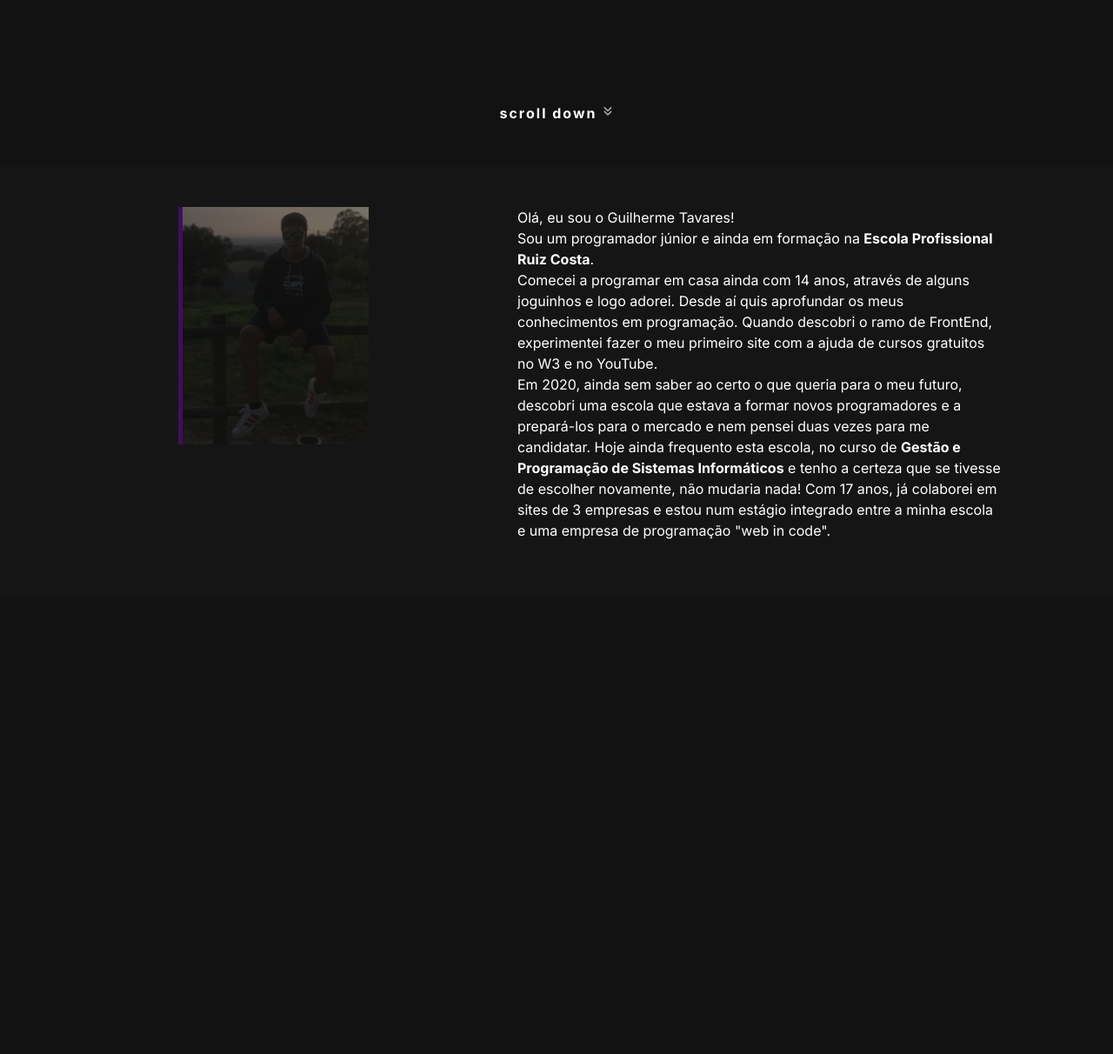
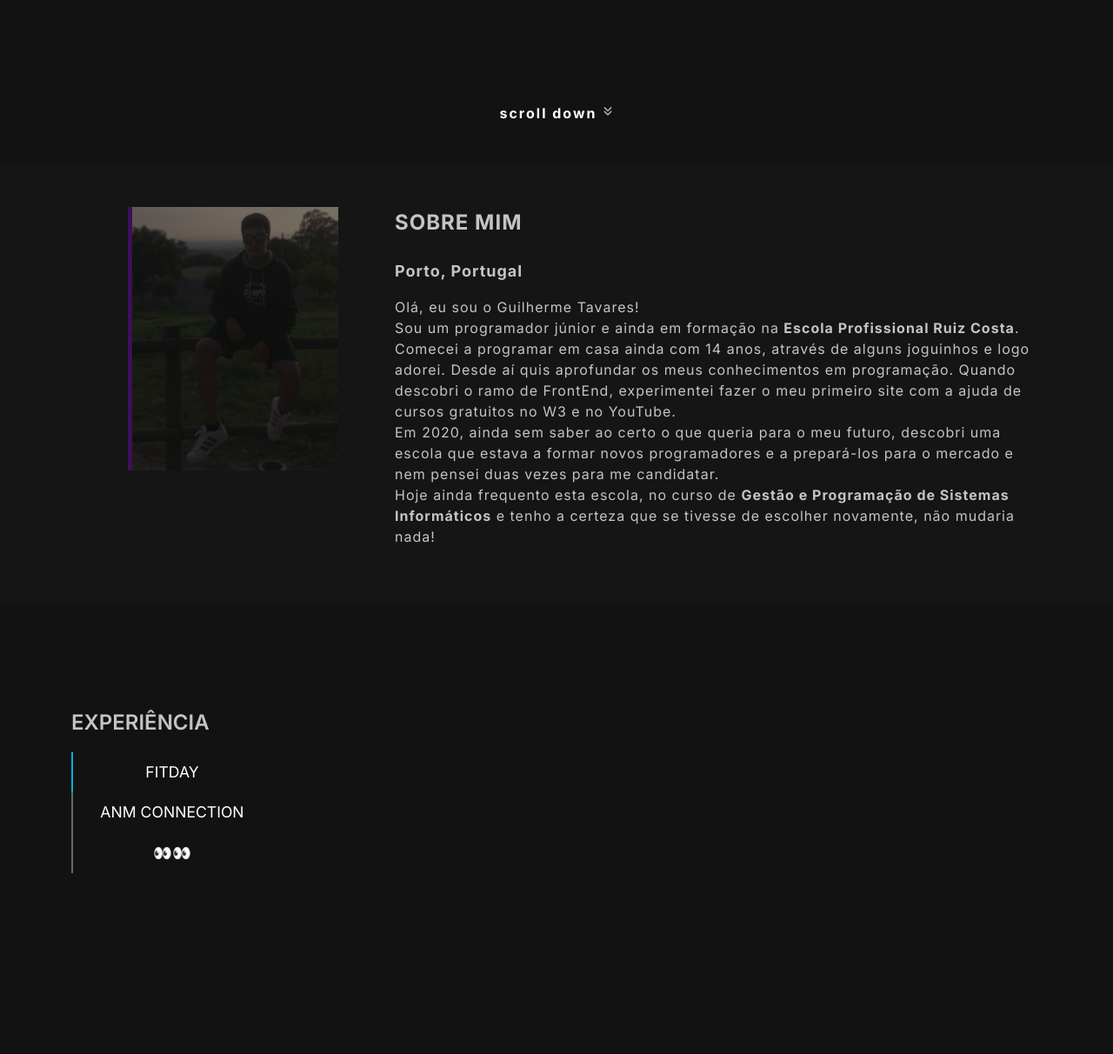
Before and after one commit to gatavares/gatavares.github.io, a PHP site: page / in a window 1280 px wide. Shown: the part 444-1656 px from the top of the page at 87% size. Before the commit the page ends 1064 px from the top, so only its background shows below. Run offline with PHP 8.4, Linux system fonts and the light colour scheme.

Commit message:
AUTALIZACAOOOOO FILHO

```diff
--- a/CONTENT/PAGES/home.html
+++ b/CONTENT/PAGES/home.html
@@ -30,26 +30,28 @@
     <div class="container-fluid sobreMim">
         <div class="container text-center">
             <div class="row">
-                <div class="col-12 col-xl-5 me-5 my-5 my-xl-5">
+                <div class="col-12 col-xl-4 my-5 my-xl-5">
                     <div class="guiFoto"><img src="ASSETS/fotoGui.png" alt="Foto Guilherme"></div>
                 </div>
-                <div class="col-12 col-xl-6 mb-5 my-xl-5">
-                    <div class="sobreMim-Text Text   text-start">
-                        <p>
+                <div class="col-12 col-xl-8 mb-5 my-xl-5">
+                    <div class="sobreMim-Text Text text-start">
+                        <p class="sobreMim-Text-Title mb-xl-4">SOBRE MIM</p>
+                        <p class="sobreMim-Text-Loc mb-xl-3">Porto, Portugal</p>
+                        <p class="sobreMim-Text-Content">
                             Olá, eu sou o Guilherme Tavares!<br>
                             Sou um programador júnior e ainda em formação na <span>Escola Profissional Ruiz
-                                Costa</span>. <br>
+                                Costa</span>.<br>
                             Comecei a programar em casa ainda com 14 anos, através de alguns joguinhos e logo adorei.
-                            Desde aí quis aprofundar os meus conhecimentos em programação. Quando descobri o ramo de FrontEnd,
-                            experimentei fazer o meu primeiro site com a ajuda de cursos gratuitos no W3 e no YouTube. <br>
-                            Em 2020, ainda sem saber ao certo o que queria para o meu futuro, descobri uma escola que estava a formar novos
-                            programadores e a prepará-los para o mercado e nem pensei duas vezes para me candidatar.
-
+                            Desde aí quis aprofundar os meus conhecimentos em programação. Quando descobri o ramo de
+                            FrontEnd,
+                            experimentei fazer o meu primeiro site com a ajuda de cursos gratuitos no W3 e no
+                            YouTube.<br>
+                            Em 2020, ainda sem saber ao certo o que queria para o meu futuro, descobri uma escola que
+                            estava a formar novos
+                            programadores e a prepará-los para o mercado e nem pensei duas vezes para me candidatar.<br>
                             Hoje ainda frequento esta escola, no curso de <span>Gestão e Programação de Sistemas
                                 Informáticos</span> e tenho a certeza que se tivesse de escolher novamente, não
                             mudaria nada!
-                            Com 17 anos, já colaborei em sites de 3 empresas e estou num estágio integrado entre a minha escola e uma empresa de programação
-                            "web in code".
                         </p>
                     </div>
                 </div>
@@ -58,4 +60,25 @@
     </div>
 </section>
 
+<section>
+    <div class="container-fluid experiencia">
+        <div class="container">
+            <div class="row">
+                <div class="col">
+                    <p class="experiencia-Text-Title">EXPERIÊNCIA</p>
+
+                    <div class="menu-lugares">
+                        <div class="menu text-center">
+                            <li class="ativado"><a href="">FITDAY</a></li>
+                            <li class="desativado"><a href="">ANM CONNECTION</a></li>
+                            <li class="desativado"><a href="">👀👀</a></li>
+                        </div>
+                    </div>
+                </div>
+                <div class="col"></div>
+            </div>
+        </div>
+    </div>
+</section>
+
 <div class="margin"></div>
--- a/CSS/styles.css
+++ b/CSS/styles.css
@@ -496,7 +496,7 @@ body {
 }
 
 .guiFoto img {
-    width: 47%;
+    width: 65%;
     opacity: 0.4;
     border-left: 5px solid #7A0BC0;
     transition: .3s ease-in-out;
@@ -513,3 +513,53 @@ body {
 .Text p span {
     font-weight: bold;
 }
+
+.sobreMim{
+    letter-spacing: 1px;
+}
+
+.sobreMim-Text-Title{
+    font-size: 24px;
+    font-weight: bold;
+    color: #c4c4c4;
+}
+
+.sobreMim-Text-Loc{
+    font-size: 18px;
+    font-weight: bold;
+    color: #c4c4c4;
+}
+
+.sobreMim-Text-Content{
+    font-size: 16px;
+    color: #c4c4c4;
+    line-height: 1.5rem;
+}
+
+.experiencia {
+    margin-top: 120px;
+    min-height: 50vh;
+}
+
+.experiencia-Text-Title{
+    font-size: 24px;
+    font-weight: 600;
+    color: #c4c4c4;
+}
+
+.menu-lugares{
+    width: 230px;
+}
+
+.menu li{
+    font-size: 1.1rem;
+    padding: 10px 20px;
+}
+
+.menu li.ativado{
+    border-left: 2px solid #00B4D8;
+}
+
+.menu li.desativado{
+    border-left: 2px solid rgb(104, 104, 104);
+}
```
